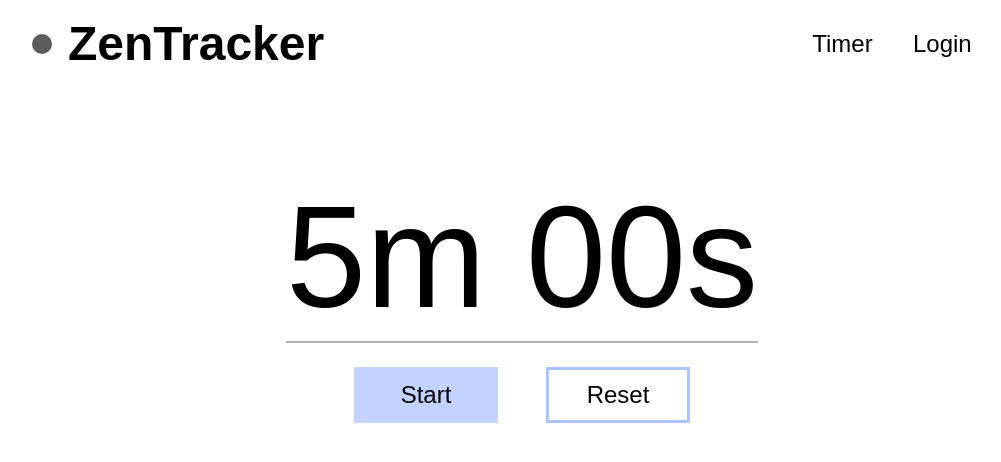
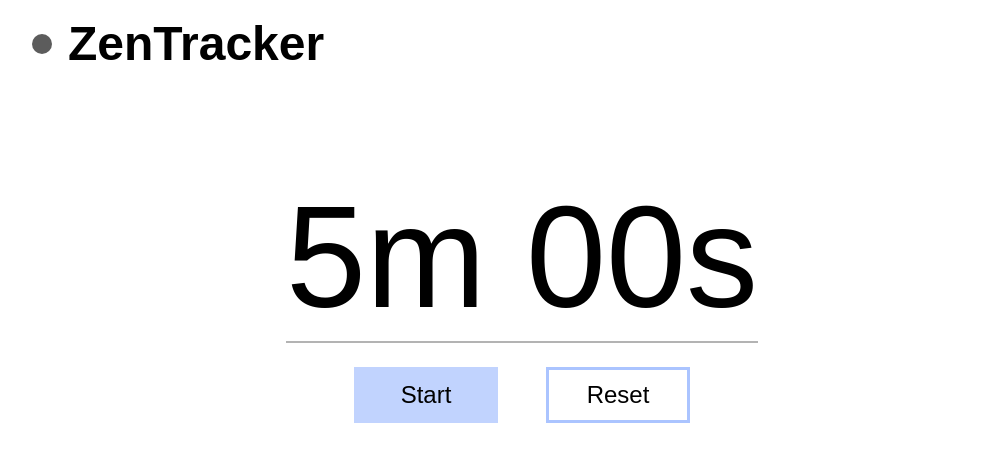
Before and after one commit to no-self-required/ZenTracker, a React (Create React App) app in the folder tracker/: page / in a window 1280 px wide. Shown: the top 462 px of the page, without its empty margins (118-1119 px from the left). Built offline with nearby package versions, Linux system fonts and the light colour scheme.

Commit message:
remove timer and login from nav

```diff
--- a/tracker/src/components/Nav.jsx
+++ b/tracker/src/components/Nav.jsx
@@ -9,8 +9,6 @@ function Nav() {
         <div id="navbar-logo">ZenTracker</div>
       </div>
       <nav id="navbar-links">
-        <div>Timer</div>
-        <div>Login</div>
       </nav>
     </div>
   );
```
